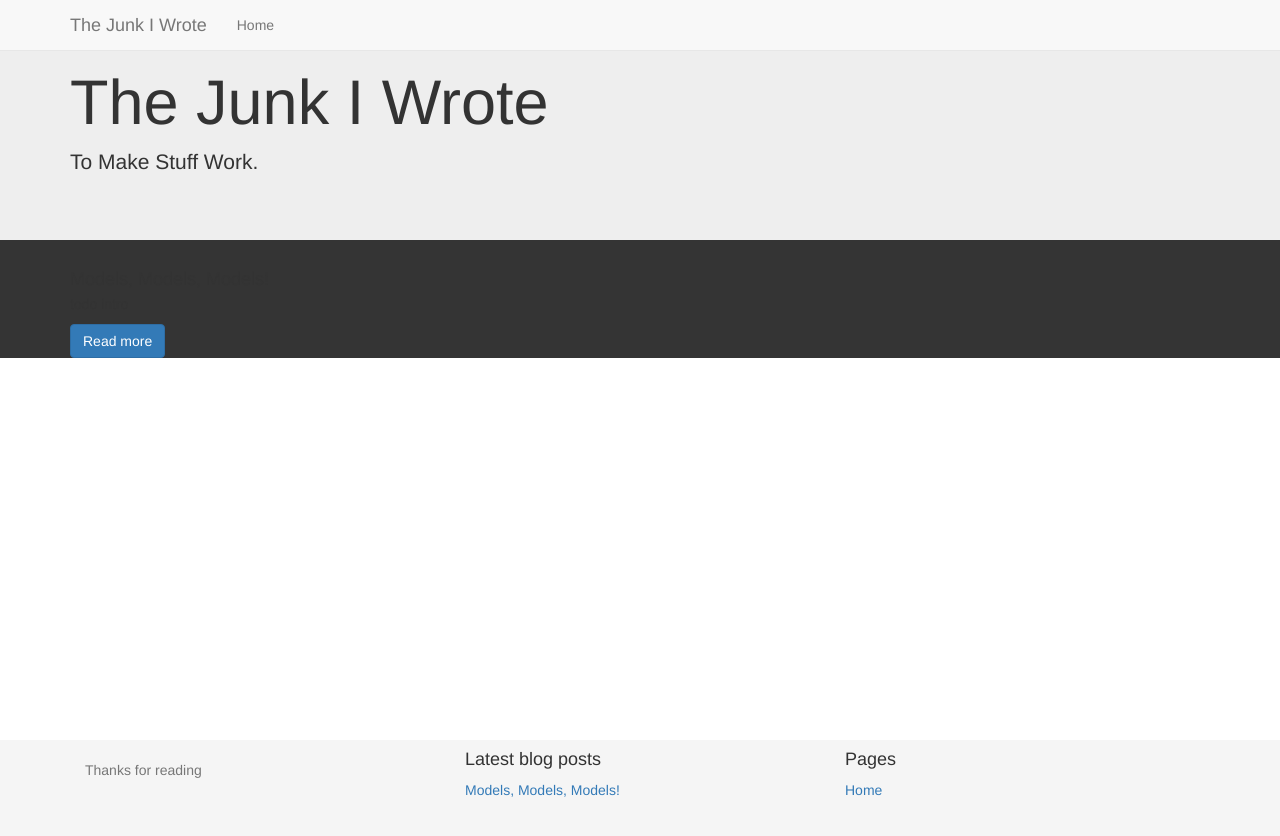
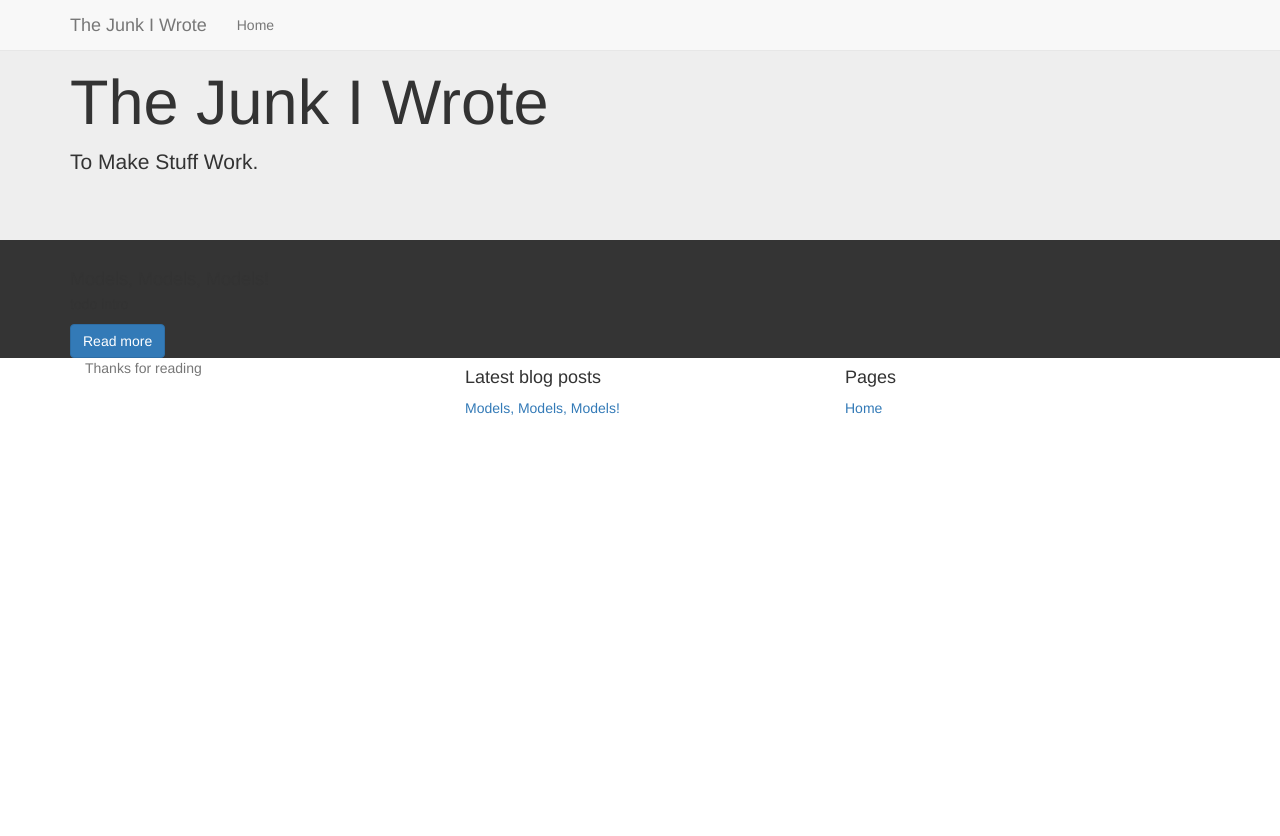
Before and after one commit to the-crap-i-wrote/the-crap-i-wrote.github.io, a Jekyll site: the page built from index.html, in a window 1280 px wide. Shown: the top 836 px of the page. Built offline with Jekyll 4.4.1, drawn with Linux system fonts in a browser that asks for light colours.

Commit message:
Update default.html

```diff
--- a/_layouts/default.html
+++ b/_layouts/default.html
@@ -19,7 +19,6 @@
         <script src="https://oss.maxcdn.com/respond/1.4.2/respond.min.js"></script>
         <![endif]-->
 
-        <link media="all" rel="stylesheet" href="/css/sticky-footer-navbar.css" />
         <link media="all" rel="stylesheet" href="/css/styles.css" />
 
         <!-- jQuery (necessary for Bootstrap's JavaScript plugins) -->
```
